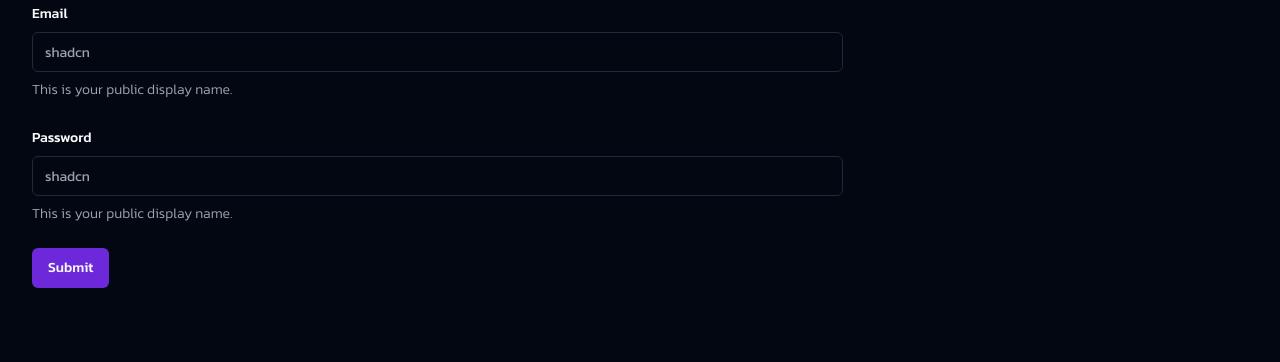
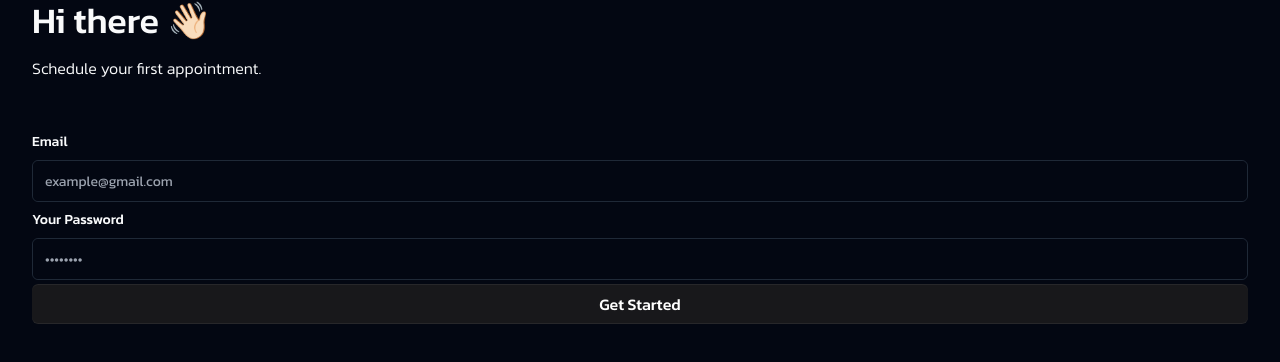
Before and after one commit to hash-engineers/pulse, a Next.js app in the folder frontend/: page /auth/sign-in in a window 1280 px wide. Shown: the top 362 px of the page. Built offline with nearby package versions, Linux system fonts and the light colour scheme.

Commit message:
refactor: code split and make it reusable

```diff
--- a/frontend/app/auth/sign-in/page.tsx
+++ b/frontend/app/auth/sign-in/page.tsx
@@ -3,18 +3,12 @@
 import { z } from 'zod';
 import { useForm } from 'react-hook-form';
 import { formSchema } from '@/schemas/auth';
-import { Input } from '@/components/ui/input';
-import { Button } from '@/components/ui/button';
 import { zodResolver } from '@hookform/resolvers/zod';
-import {
-  Form,
-  FormControl,
-  FormDescription,
-  FormField,
-  FormItem,
-  FormLabel,
-  FormMessage,
-} from '@/components/ui/form';
+import { Form } from '@/components/ui/form';
+import { CustomFormField } from '@/components/form/custom-form-field';
+import { FormFieldType } from '@/enums/form';
+import { BottomGradientButton } from '@/components/ui/bottom-gradient-button';
+import { User } from 'lucide-react';
 
 export default function InputForm() {
   const form = useForm<z.infer<typeof formSchema>>({
@@ -28,40 +22,31 @@ export default function InputForm() {
 
   return (
     <Form {...form}>
-      <form onSubmit={form.handleSubmit(onSubmit)} className="w-2/3 space-y-6">
-        <FormField
+      <form onSubmit={form.handleSubmit(onSubmit)} className="space-y-1 flex-1">
+        <section className="mb-12 space-y-4">
+          <h1 className="header">Hi there 👋🏻</h1>
+          <p className="text-dark-700">Schedule your first appointment.</p>
+        </section>
+
+        <CustomFormField
+          fieldType={FormFieldType.INPUT}
           control={form.control}
           name="email"
-          render={({ field }) => (
-            <FormItem>
-              <FormLabel>Email</FormLabel>
-              <FormControl>
-                <Input placeholder="shadcn" {...field} />
-              </FormControl>
-              <FormDescription>
-                This is your public display name.
-              </FormDescription>
-              <FormMessage />
-            </FormItem>
-          )}
+          type="email"
+          label="Email"
+          placeholder="example@gmail.com"
         />
-        <FormField
+
+        <CustomFormField
+          fieldType={FormFieldType.INPUT}
           control={form.control}
           name="password"
-          render={({ field }) => (
-            <FormItem>
-              <FormLabel>Password</FormLabel>
-              <FormControl>
-                <Input type="password" placeholder="shadcn" {...field} />
-              </FormControl>
-              <FormDescription>
-                This is your public display name.
-              </FormDescription>
-              <FormMessage />
-            </FormItem>
-          )}
+          type="password"
+          label="Your Password"
+          placeholder="••••••••"
         />
-        <Button type="submit">Submit</Button>
+
+        <BottomGradientButton>Get Started</BottomGradientButton>
       </form>
     </Form>
   );
--- a/frontend/components/form/custom-form-field.tsx
+++ b/frontend/components/form/custom-form-field.tsx
@@ -1,4 +1,4 @@
-import Image from 'next/image';
+import { ReactNode } from 'react';
 import { Input } from '../ui/input';
 import { Control } from 'react-hook-form';
 import { FormFieldType } from '@/enums/form';
@@ -14,39 +14,49 @@ type CustomFormInputProps = {
   fieldType: FormFieldType;
   control: Control<any>;
   name: string;
+  type?:
+    | 'button'
+    | 'checkbox'
+    | 'color'
+    | 'date'
+    | 'datetime-local'
+    | 'email'
+    | 'file'
+    | 'hidden'
+    | 'image'
+    | 'month'
+    | 'number'
+    | 'password'
+    | 'radio'
+    | 'reset'
+    | 'range'
+    | 'search'
+    | 'submit'
+    | 'tel'
+    | 'text'
+    | 'text'
+    | 'url'
+    | 'week';
   label?: string;
   placeholder?: string;
-  iconSrc?: string;
-  iconAlt?: string;
   disabled?: boolean;
-  dateFormat?: string;
-  showTimeSelect?: boolean;
-  children?: React.ReactNode;
-  renderSkeleton?: (field: any) => React.ReactNode;
+  children?: ReactNode;
 };
 
 type RenderFieldProps = { field: any; props: CustomFormInputProps };
 
 function RenderField({
   field,
-  props: { fieldType, iconSrc, iconAlt, placeholder },
+  props: { fieldType, placeholder, type },
 }: RenderFieldProps) {
   switch (fieldType) {
     case FormFieldType.INPUT:
       return (
         <div className="flex rounded-md border border-dark-500 bg-dark-400">
-          {iconSrc && (
-            <Image
-              src={iconSrc}
-              alt={iconAlt ?? 'icon'}
-              height={24}
-              width={24}
-              className="mt-2"
-            />
-          )}
           <FormControl>
             <Input
               placeholder={placeholder}
+              type={type}
               {...field}
               className="shad-input border-0"
             />
@@ -59,7 +69,7 @@ function RenderField({
   }
 }
 
-export function CustomFormInput(props: CustomFormInputProps) {
+export function CustomFormField(props: CustomFormInputProps) {
   const { control, fieldType, name, label } = props;
 
   return (
```
